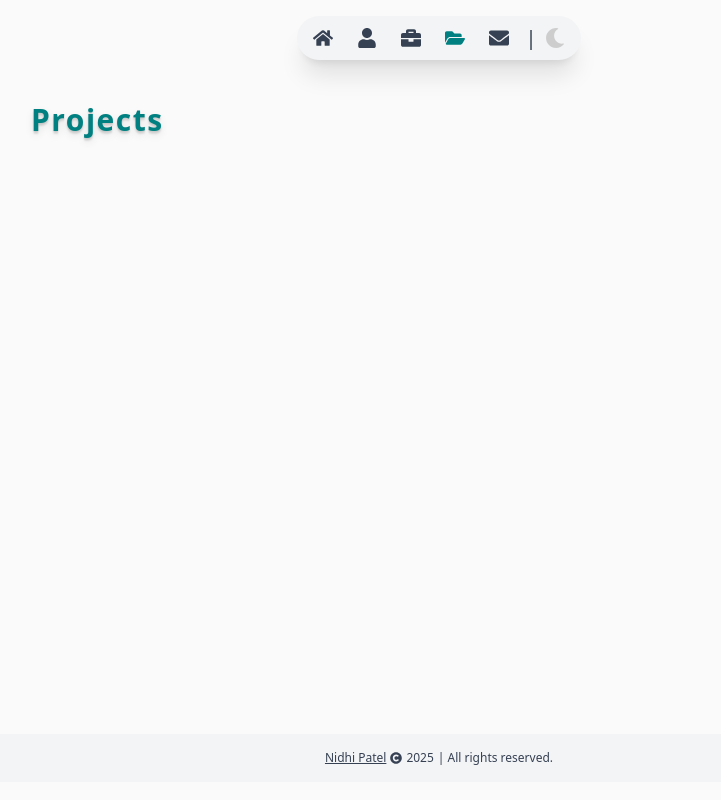
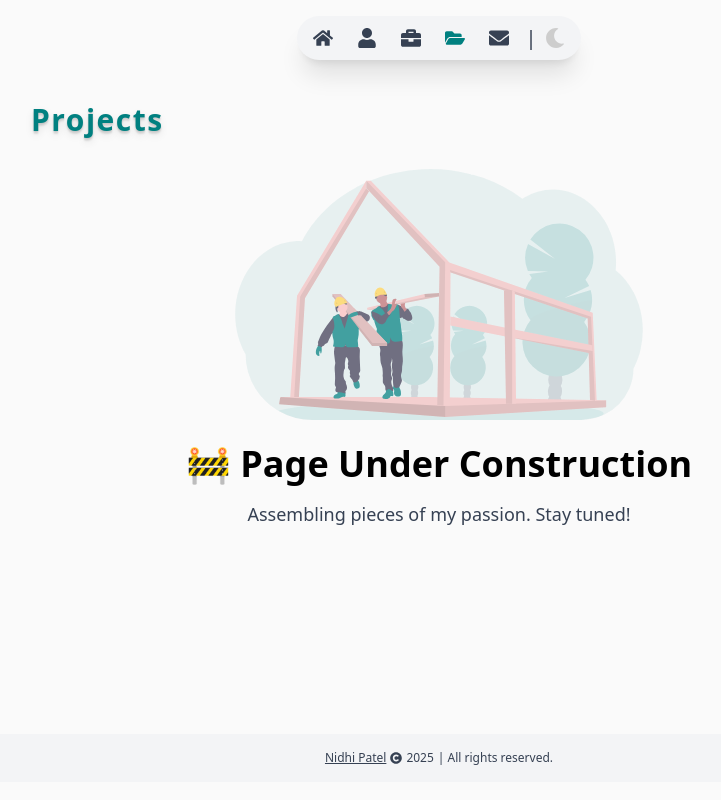
Before and after one commit to R-o-n-a-k/nidhi, a Next.js app: page /project in a window 1280 px wide. Shown: the whole page, without its empty margins (201-922 px from the left). Built offline with nearby package versions, Linux system fonts and the light colour scheme; a web font is replaced by a local one.

Commit message:
feat: adding under construction in project section and changing heading  shadow in dark mode

```diff
--- a/app/globals.css
+++ b/app/globals.css
@@ -110,7 +110,7 @@ body {
   }
 
   .heading {
-    @apply text-2xl md:text-3xl my-1 font-bold text-primary tracking-wider leading-relaxed text-shadow-lg dark:[text-shadow:_3px_3px_10px_#008080];
+    @apply text-2xl md:text-3xl my-1 font-bold text-primary tracking-wider leading-relaxed text-shadow-lg dark:[text-shadow:_2px_2px_7px_#008080];
   }
 
   .highlight {
--- a/app/project/page.jsx
+++ b/app/project/page.jsx
@@ -1,9 +1,32 @@
 import React from "react";
+import Image from "next/image";
 
 const project = () => {
   return (
     <div className="page">
       <h1 className="heading">Projects</h1>
+      {/* --------------------------- Under Construction --------------------------- */}
+      <>
+        <div className="mt-10 md:mt-6 text-center">
+          <Image
+            src="/images/underConstruction.svg"
+            alt="Under Construction"
+            width={400}
+            height={400}
+            className="w-full md:w-[50%] mx-auto object-cover animate-pulse mb-6"
+            placeholder="blur"
+            blurDataURL=" "
+          />
+
+          <h1 className="text-2xl md:text-4xl font-bold mb-4 text-black dark:text-white">
+            🚧 Page Under Construction
+          </h1>
+
+          <p className="text-sm md:text-lg text-content mb-6">
+            Assembling pieces of my passion. Stay tuned!
+          </p>
+        </div>
+      </>
     </div>
   );
 };
```
Also changed, not shown: public/images/underConstruction.svg (added).
